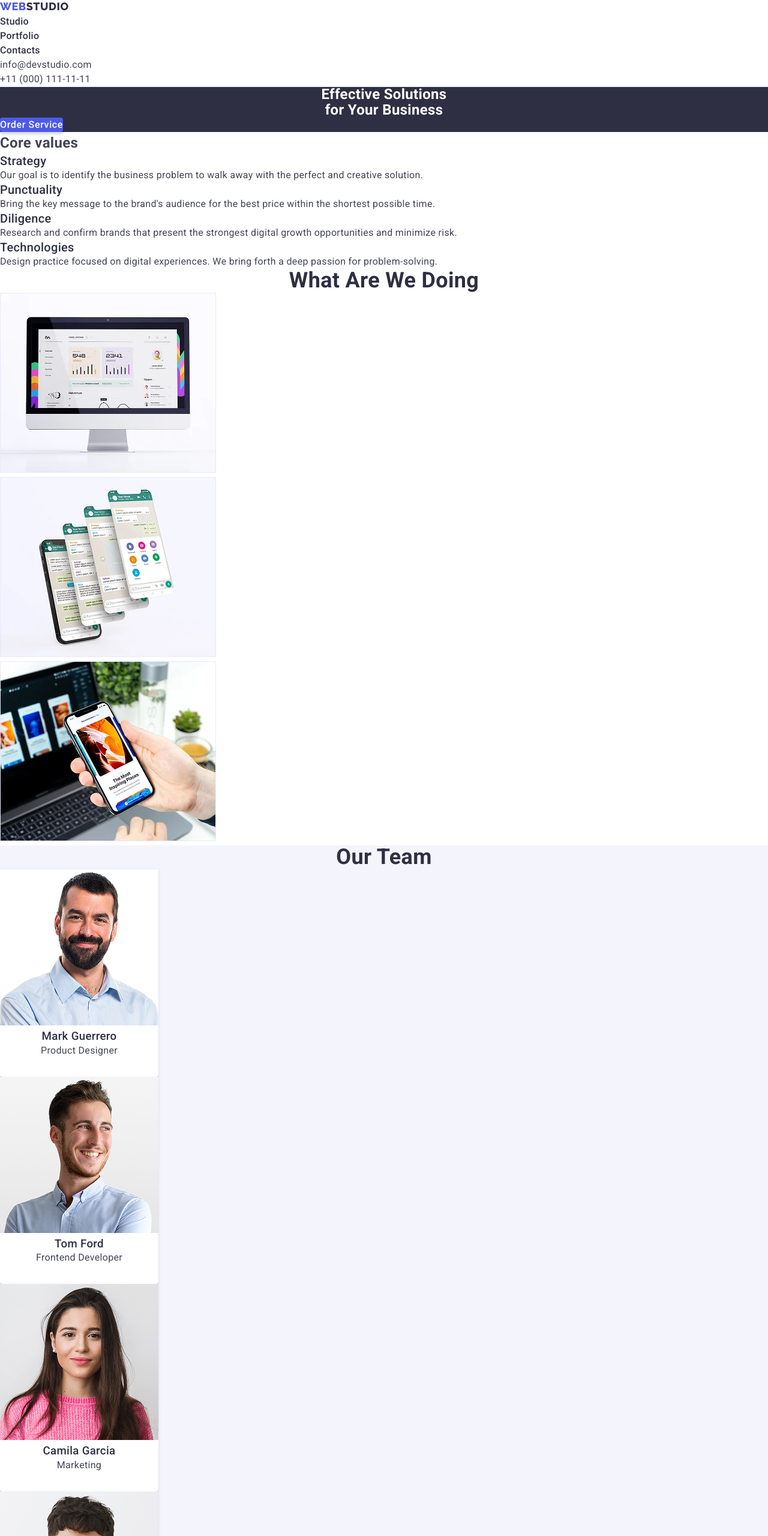
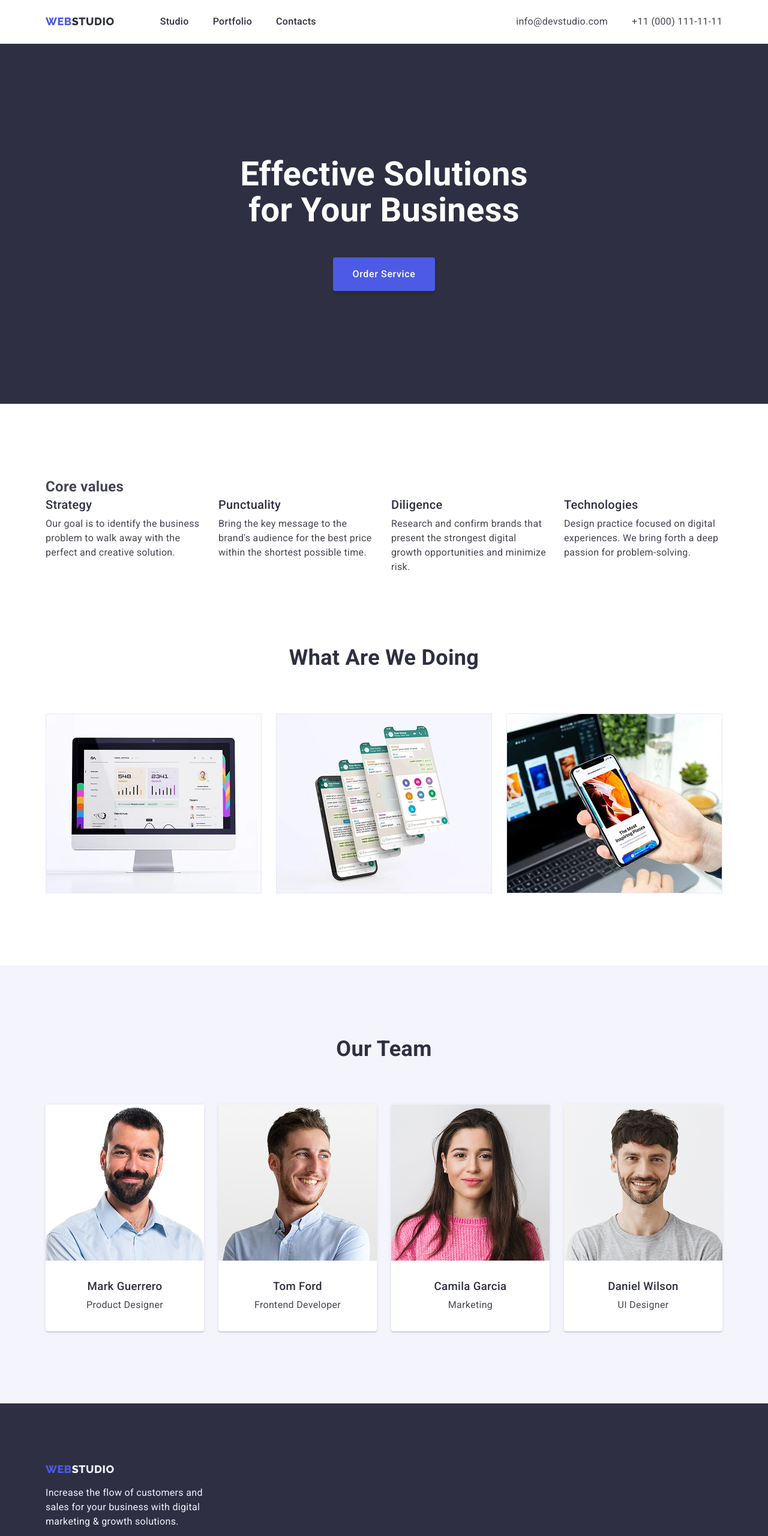
Before and after one commit to ProstoMishutka/goit-markup-hw-02, a website: page index.html in a window 1280 px wide. Shown: the top 2560 px of the page at 60% size. Drawn offline with nearby package versions, Linux system fonts and the light colour scheme.

Commit message:
Final result

```diff
--- a/css/style.css
+++ b/css/style.css
@@ -107,7 +107,7 @@ body {
 }
 
 ul {
-  list-style: none;
+  list-style-type: none;
   margin: 0;
   padding: 0;
 }
@@ -119,6 +119,7 @@ h3,
 h4,
 h5,
 h6 {
+  padding: 0;
   margin: 0;
 }
 
@@ -130,16 +131,37 @@ a {
   text-decoration: none;
 }
 
+img {
+  display: block;
+}
+
 button {
   padding: 0;
   cursor: pointer;
 }
 
+.container {
+  max-width: 1158px;
+  margin: 0 auto;
+  padding: 0px 15px 0px 15px;
+}
+
 /* Page WebStudio */
 /* Section Header */
 .header {
+  padding: 24px 0 24px 0;
   border-bottom: 1px #e7e9fc solid;
 }
+
+.header .container {
+  display: flex;
+  justify-content: space-between;
+}
+
+.header-menu {
+  display: flex;
+  align-items: center;
+  }
 
 /* Logo */
 .logo {
@@ -150,6 +172,7 @@ button {
   font-size: 18px;
   line-height: 1.16;
   letter-spacing: 0.03em;
+  margin-right: 76px;
 }
 
 .header .logo-second-part {
@@ -161,6 +184,11 @@ button {
 }
 
 /* Header list */
+.header-list {
+  display: flex;
+  gap: 40px;
+}
+
 .header-link {
   font-weight: 500;
   color: var(--header-nav-color);
@@ -172,6 +200,12 @@ button {
 }
 
 /* Header address */
+.header-address-list {
+  display: flex;
+  align-items: center;
+  gap: 40px;
+}
+
 .header-mail,
 .header-tel {
   color: var(--header-address-color);
@@ -186,17 +220,27 @@ button {
 
 /* Section Hero */
 .hero {
+  padding: 188px 0 188px 0;
   background-color: var(--bg-hero);
+  text-align: center;
+}
+
+.hero .container {
+  display: flex;
+  flex-direction: column;
+  align-items: center;
+  gap: 48px;
 }
 
 .hero-title {
+  font-size: 56px;
   font-weight: 700;
   line-height: 1.07;
   color: var(--hero-title-color);
-  text-align: center;
 }
 
 .hero-button {
+  padding: 16px 32px;
   background-color: var(--hero-button-color);
   border-radius: 4px;
   box-shadow: 0px 4px 4px 0px #00000026;
@@ -204,6 +248,7 @@ button {
 
   /* text */
   color: #fff;
+  font-size: 16px;
   font-weight: 500;
   line-height: 1.5;
   letter-spacing: 0.04em;
@@ -215,7 +260,21 @@ button {
 }
 
 /* Section Values */
+.values {
+  padding: 120px 0;
+}
+
+.values__list {
+  display: flex;
+  gap: 24px;
+}
+
+.values__item {
+  max-width: 264px;
+}
+
 .values__item-title {
+  margin-bottom: 8px;
   color: var(--values-title-color);
   font-weight: 500;
   font-size: 20px;
@@ -223,6 +282,16 @@ button {
 }
 
 /* Section Activities */
+.activities {
+  padding-bottom: 120px;
+}
+
+.activities .container {
+  display: flex;
+  flex-direction: column;
+  gap: 72px;
+}
+
 .activities-title {
   color: var(--activities-title-color);
   font-weight: 700;
@@ -231,17 +300,29 @@ button {
   text-align: center;
 }
 
+.activities-list {
+  display: flex;
+  gap: 24px;
+}
+
 /* Section Team */
 .team {
+  padding: 120px 0;
   background-color: var(--team-bg);
 }
 
 .team__title {
+  margin-bottom: 72px;
   color: var(--team-title-color);
   font-weight: 700;
   font-size: 36px;
   line-height: 1.11;
   text-align: center;
+}
+
+.team__list {
+  display: flex;
+  gap: 24px;
 }
 
 .team__person {
@@ -259,6 +340,7 @@ button {
 }
 
 .team__person-name {
+  margin: 32px 0 8px 0;
   font-weight: 500;
   line-height: 1.2;
   color: var(--team-names-color);
@@ -271,7 +353,13 @@ button {
 
 /* Section Footer */
 .footer {
+  padding: 100px 0;
   background-color: var(--footer-bg);
+}
+
+.footer .logo {
+  display: block;
+  margin-bottom: 16px;
 }
 
 .footer-text {
@@ -281,7 +369,24 @@ button {
 
 /* Page Portfolio */
 /* Section Portfolio-filter*/
+.portfolio {
+  padding: 96px 0px 120px 0px;
+}
+
+.portfolio .container {
+  display: flex;
+  flex-direction: column;
+}
+
+.portfolio-filter {
+  display: flex;
+  gap: 24px;
+  justify-content: center;
+  margin-bottom: 72px;
+}
+
 .portfolio-button {
+  padding: 12px 24px;
   background-color: var(--portf-button-bg);
   border-radius: 4px;
   border: 1px solid #e7e9fc;
@@ -303,12 +408,30 @@ button {
     0px 3px 1px 0px #0000001a;
 }
 
+.portfolio-list {
+  display: flex;
+  flex-wrap: wrap;
+  justify-content: center;
+  gap: 48px 24px;
+}
+
 .portfolio-item {
+  max-width: 360px;
+  flex-basis: calc((100% - 48px) / 3);
+  /* padding-bottom: 32px; */
   background-color: var(--portf-item-bg);
-  border: 1px solid #e7e9fc;
+}
+
+.portfolio-link-text {
+  padding: 32px 0px 32px 16px;
+  background-color: var(--portf-item-bg);
+  border-right: 1px solid #e7e9fc;
+  border-bottom: 1px solid #e7e9fc;
+  border-left: 1px solid #e7e9fc;
 }
 
 .portfolio-name {
+  margin-bottom: 8px;
   font-weight: 500;
   font-size: 20px;
   line-height: 1.2;
--- a/index.html
+++ b/index.html
@@ -12,6 +12,7 @@
   </head>
   <body>
     <header class="header">
+      <div class="container">
         <nav class="header-menu">
           <a class="logo" href="index.html">Web<span class="logo-second-part">Studio</span></a>
           <ul class="header-list">
@@ -32,20 +33,24 @@
             <li><a class="header-tel" href="tel:+110001111111">+11 (000) 111-11-11</a></li>
           </ul>
         </address>
+      </div>
     </header>
     <main>
       <!-- Hero section -->
       <section class="hero">
+        <div class="container">
           <h1 class="hero-title">
             Effective Solutions<br />
             for Your Business
           </h1>
           <button class="hero-button" type="button">Order Service</button>
+        </div>
       </section>
 
       <!-- Values -->
       <section class="values">
-        <h2>Core values</h2>
+        <div class="container">
+          <h2 class="visually-hidden">Core values</h2>
           <ul class="values__list">
             <li class="values__item">
               <h3 class="values__item-title">Strategy</h3>
@@ -76,10 +81,12 @@
               </p>
             </li>
           </ul>
+        </div>
       </section>
 
       <!-- Activities -->
       <section class="activities">
+        <div class="container">
           <h2 class="activities-title">What Are We Doing</h2>
           <ul class="activities-list">
             <li>
@@ -97,10 +104,12 @@
               <img src="./image/activities/phone.webp" alt="phone" width="360" height="300" />
             </li>
           </ul>
+        </div>
       </section>
 
       <!-- Team -->
       <section class="team">
+        <div class="container">
           <h2 class="team__title">Our Team</h2>
           <ul class="team__list">
             <li class="team__person">
@@ -148,14 +157,17 @@
               <p class="team__person-occupation">UI Designer</p>
             </li>
           </ul>
+        </div>
       </section>
     </main>
     <footer class="footer">
+      <div class="container">
         <a class="logo" href="./index.html">Web<span class="logo-second-part">Studio</span></a>
         <p class="footer-text">
           Increase the flow of customers and sales for your business with digital marketing & growth
           solutions.
         </p>
+      </div>
     </footer>
   </body>
 </html>
```
Also changed, not shown: portfolio.html (+25 -1 lines). Lines whose indentation alone changed are shown as unchanged.
